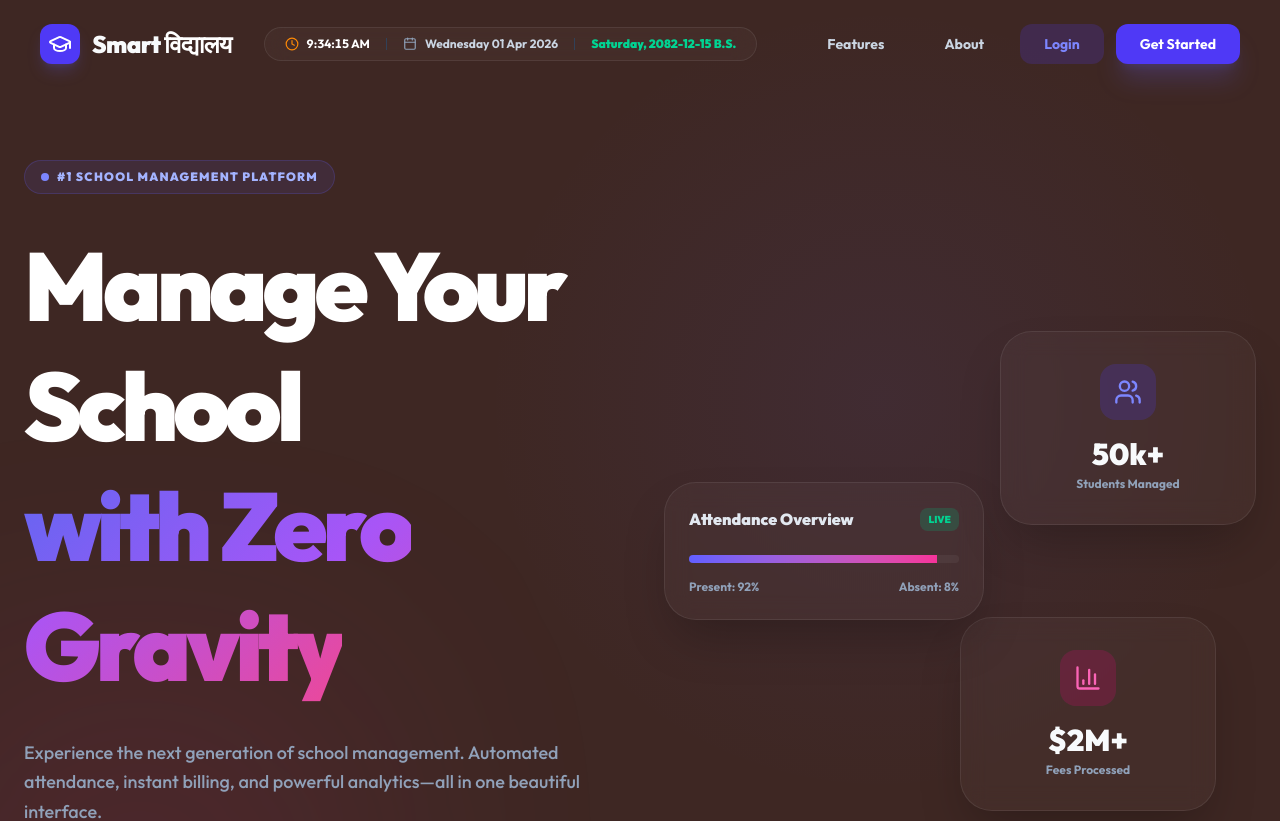
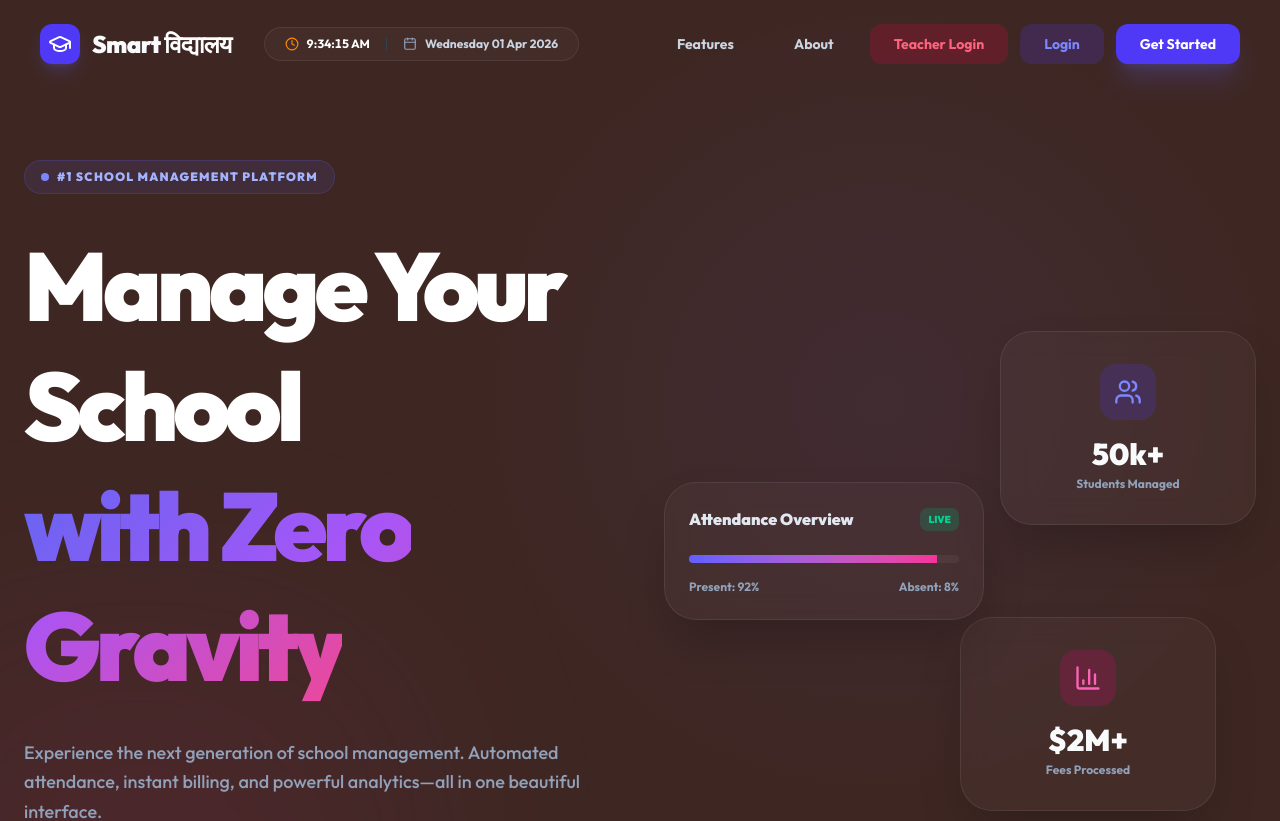
Before and after one commit to Rajbhusal999/rajschool-management, a React (Vite) app in the folder frontend/: page / in a window 1280 px wide. Shown: the top 821 px of the page. Built offline with nearby package versions, Linux system fonts and the light colour scheme; no server answers.

Commit message:
feat: refine landing page header and add teacher login entryway

```diff
--- a/frontend/src/pages/LandingPage.jsx
+++ b/frontend/src/pages/LandingPage.jsx
@@ -19,7 +19,6 @@ const LandingPage = () => {
         };
     }, []);
 
-    const nepalDate = "Saturday, 2082-12-15 B.S."; // Simplified for demo, would use helper normally
 
     return (
         <div className="dark-theme-landing font-['Outfit',sans-serif] selection:bg-indigo-500/30 overflow-x-hidden">
@@ -47,14 +46,13 @@ const LandingPage = () => {
                                 <Calendar size={14} className="text-slate-400" />
                                 <span>{new Date().toLocaleDateString('en-GB', { weekday: 'long', day: '2-digit', month: 'short', year: 'numeric' })}</span>
                             </div>
-                            <div className="w-px h-3 bg-slate-700"></div>
-                            <span className="text-emerald-400 font-black">{nepalDate}</span>
                         </div>
                     </div>
 
                     <div className="flex items-center gap-3">
                         <Link to="/features" className="hidden sm:block px-6 py-2.5 text-slate-300 font-bold text-sm hover:text-white transition-colors">Features</Link>
                         <button className="hidden sm:block px-6 py-2.5 text-slate-300 font-bold text-sm hover:text-white transition-colors">About</button>
+                        <Link to="/login" className="px-6 py-2.5 bg-rose-600/20 text-rose-400 rounded-xl font-bold text-sm hover:bg-rose-600/30 transition-all">Teacher Login</Link>
                         <Link to="/login" className="px-6 py-2.5 bg-indigo-600/20 text-indigo-400 rounded-xl font-bold text-sm hover:bg-indigo-600/30 transition-all">Login</Link>
                         <Link to="/register" className="px-6 py-2.5 bg-indigo-600 text-white rounded-xl font-bold text-sm shadow-xl shadow-indigo-500/20 hover:scale-105 transition-all">Get Started</Link>
 
```
